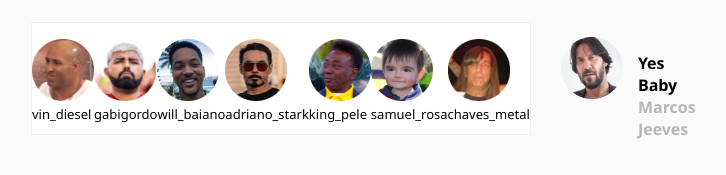
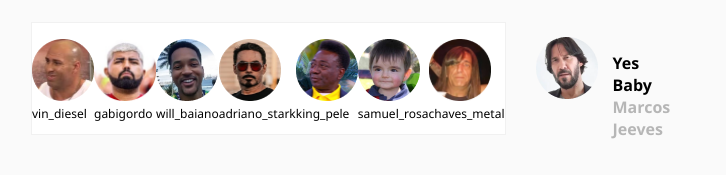
Before and after one commit to AparecidoSeles/Feed_instadev, a plain HTML site: page index.html in a window 1280 px wide. Shown: the part 52-227 px from the top of the page, without its empty margins (289-1015 px from the left). Drawn offline with Linux system fonts and the light colour scheme.

Commit message:
pequenas alteraçoes

```diff
--- a/css/style.css
+++ b/css/style.css
@@ -14,7 +14,7 @@ html
 body
 {
     max-width: 1920px;
-    font-family: '-apple-system, BlinkMacSystemFont', 'Segoe UI', Roboto, Oxygen, Ubuntu, Cantarell, 'Open Sans', 'Helvetica Neue', sans-serif;
+    font-family: '-apple-system, BlinkMacSystemFont', 'Segoe UI', 'Roboto', 'Oxygen', 'Ubuntu', 'Cantarell', 'Open Sans', 'Helvetica Neue', sans-serif;
 }
 
 header
@@ -127,7 +127,7 @@ main
     text-decoration: none;
     color: black;
     font-family: 'Segoe UI' ;
-    font-size: 13px;
+    font-size: 12px;
     font-weight: 400;
 
 }
@@ -336,10 +336,7 @@ main
     color: #000000;
 }
 
-.comentarios p
-{
 
-}
 .comentarios p
 {
     height: 17px;
--- a/index.html
+++ b/index.html
@@ -31,13 +31,13 @@
                 <section class="storyes ">
                         <nav>
                             <ul>
-                                <li><a href="#"><div><img src="img/vin-diesel 1.png" alt=><p>vin_diesel</p></div></li></a>
-                                <li><a href="#"><div><img src="img/gabigordo 1.png" alt=><p>gabigordo</p></div></li></a>
-                                <li><a href="#"><div><img src="img/will-baiano 1.png" alt=><p>will_baiano</p</div></li></a>
-                                <li><a href="#"><div><img src="img/tony_stark 1.png" alt=><p>adriano_stark</p></div></li></a>
-                                <li><a href="#"><div><img src="img/pele 1.png" alt=><p>king_pele</p></div></li></a>
-                                <li><a href="#"><div><img src="img/samuel-rosa-bebê 1.png" alt=><p>samuel_rosa</p></div></li></a>
-                                <li><a href="#"><div><img src="img/chaves_metal 1.png" alt=><p>chaves_metal</p></div></li></a>
+                                <li><a href="#"><div><img src="img/vin-diesel 1.png" alt=><p>vin_diesel</p></div></a></li>
+                                <li><a href="#"><div><img src="img/gabigordo 1.png" alt=><p>gabigordo</p></div></a></li>
+                                <li><a href="#"><div><img src="img/will-baiano 1.png" alt=><p>will_baiano</p></div></a></li>
+                                <li><a href="#"><div><img src="img/tony_stark 1.png" alt=><p>adriano_stark</p></div></a></li>
+                                <li><a href="#"><div><img src="img/pele 1.png" alt=><p>king_pele</p></div></a></li>
+                                <li><a href="#"><div><img src="img/samuel-rosa-bebê 1.png" alt=><p>samuel_rosa</p></div></a></li>
+                                <li><a href="#"><div><img src="img/chaves_metal 1.png" alt=><p>chaves_metal</p></div></a></li>
                             </ul>
                         </nav>
                 </section>
@@ -59,17 +59,17 @@
                             </form>
                     </div><!---final botoes-->
                 </div> <!-- final postar -->
-                <div class="postagem">
-                    <div class="postagem_pf"><img src="img/gabigordo 2.svg" alt="foto do gabigordo de rosto"><div class="postagem_descr"><p>gabigordo</p><span>Flamengo, RJ</span></div></div>
+                <div class="postagem ">
+                    <div class="postagem_pf "><img src="img/gabigordo 2.svg" alt="foto do gabigordo de rosto"><div class="postagem_descr"><p>gabigordo</p><span>Flamengo, RJ</span></div></div>
                     <div class="foto"><img src="img/post-gabigordo 1.svg" alt="foto em grupo do time de futebol do gabigordo"></div>
                     <div class="comentar"><img src="img/Vector1.svg" alt="imagem coração para curtir">
                     <img src="img/comentario.svg" alt="imagem do balão de comentario">
                     <input class="comentar_txt" type="text" placeholder="comentar..."></div>
                     <div class="curtidas">2077 curtidas </div>
                         <div class="comentarios">
-                            <div><p>gabigordo</p> <a href="#">#flamengo</a> <span>Amo vocês mil milhões <3</span></div>
+                            <div><p>gabigordo</p><a href="#">#flamengo</a> <span>Amo vocês mil milhões <3</span></div>
                             <div><p>yes_baby </p><span>thank you</span></div>
-                            <div> <p>king_pele </p><span>Esses são bons de bola, entende?</span></div>
+                            <div><p>king_pele </p><span>Esses são bons de bola, entende?</span></div>
                         </div>
                 </div> <!--final postagem-->
         </div><!-- final do alinhar  -->
```
